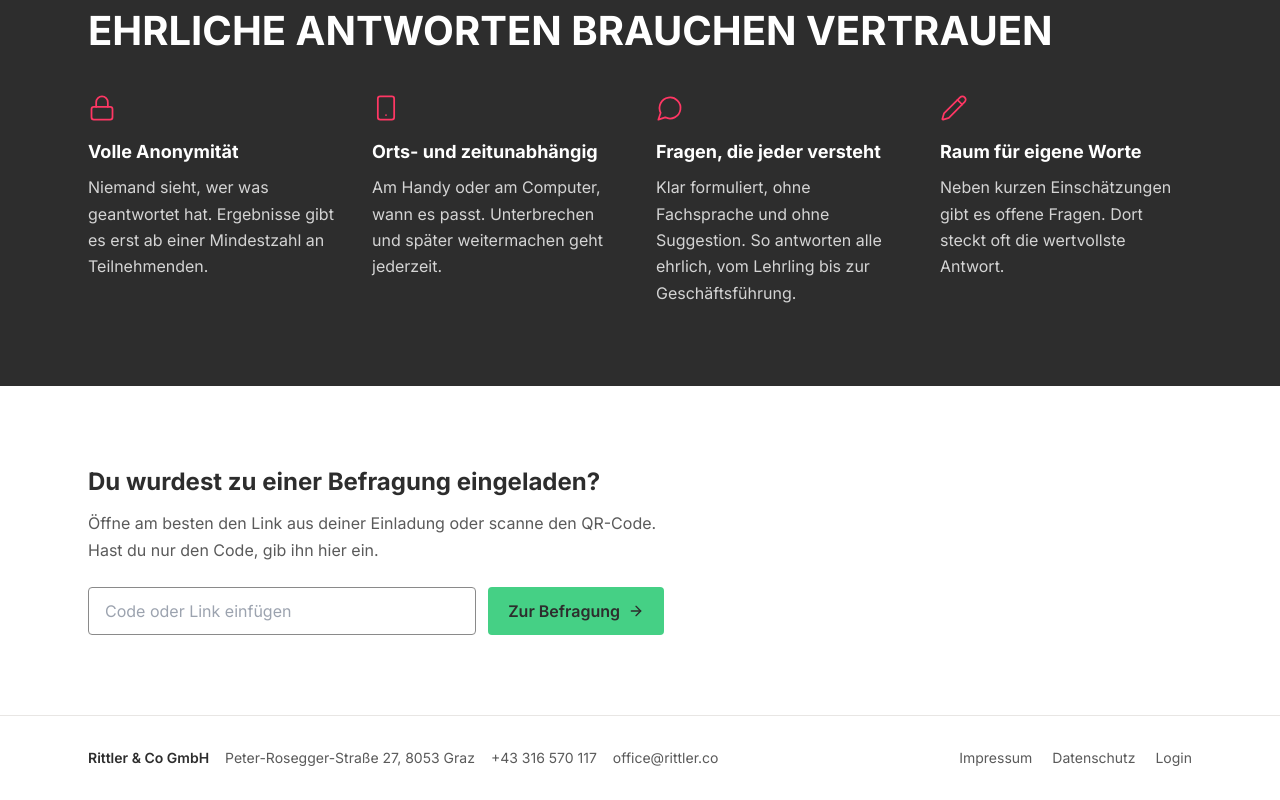
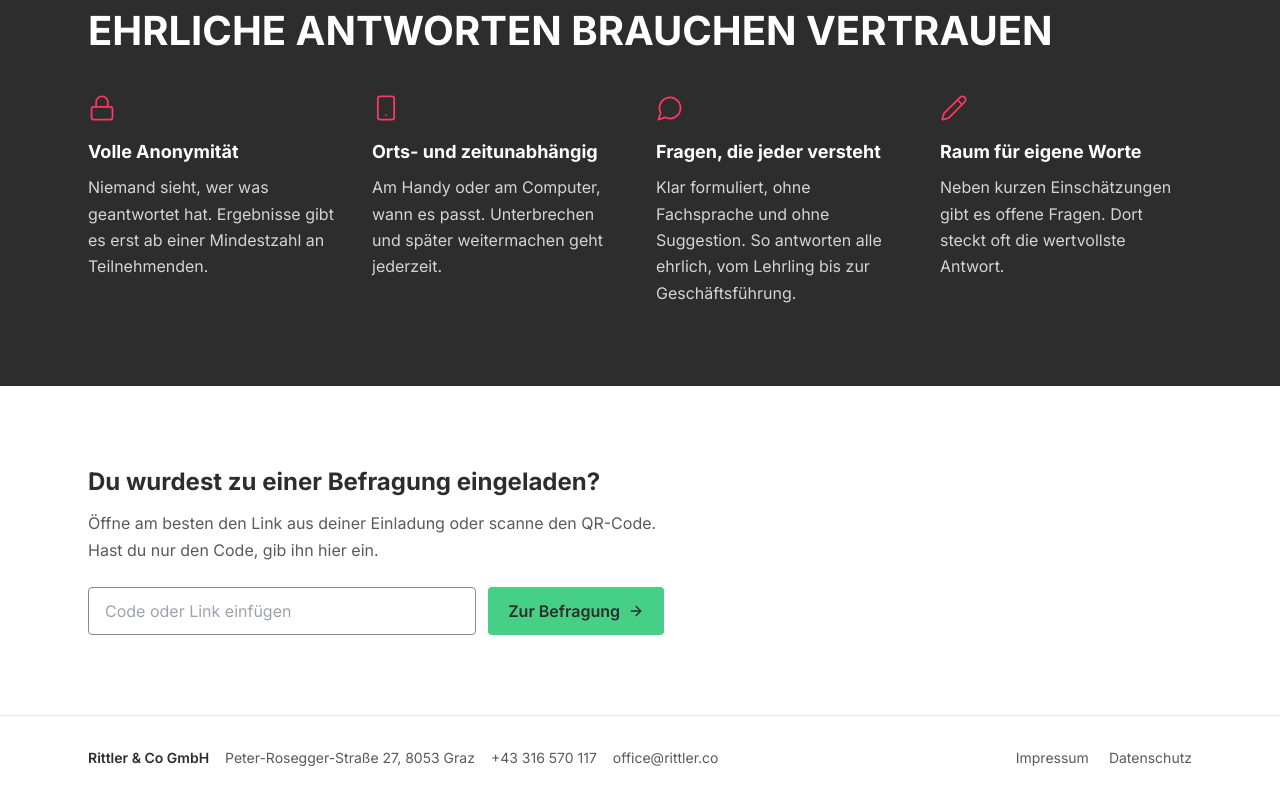
Before and after one commit to AlphaYachting/umfragehub, a React (Vite) app: page / in a window 1280 px wide. Shown: the part 5054-5854 px from the top of the page. Built offline with nearby package versions, Linux system fonts and the light colour scheme; no server answers; a web font is replaced by a local one.

Commit message:
External agent changes
Co-authored-by: AlphaYachting <261731983+AlphaYachting@users.noreply.github.com>

```diff
--- a/src/pages/Startseite.jsx
+++ b/src/pages/Startseite.jsx
@@ -1,5 +1,5 @@
 import React, { useEffect, useState } from "react";
-import { Link, useNavigate } from "react-router-dom";
+import { useNavigate } from "react-router-dom";
 import {
   ArrowRight, ArrowUpRight, Search, Eye, Users, Heart, TrendingUp,
   Lock, Smartphone, MessageCircle, Pencil,
@@ -526,7 +526,7 @@ export default function Startseite() {
           <div className="flex gap-5">
             <a href={IMPRESSUM} target="_blank" rel="noopener noreferrer" className="hover:underline">Impressum</a>
             <a href={DATENSCHUTZ} target="_blank" rel="noopener noreferrer" className="hover:underline">Datenschutz</a>
-            <Link to="/verwaltung" className="hover:underline">Login</Link>
+            {/* Bewusst kein Link zur Verwaltung: Zugang nur über andifragt.at/verwaltung (Wunsch 22.10.2026) */}
           </div>
         </div>
       </footer>
```
